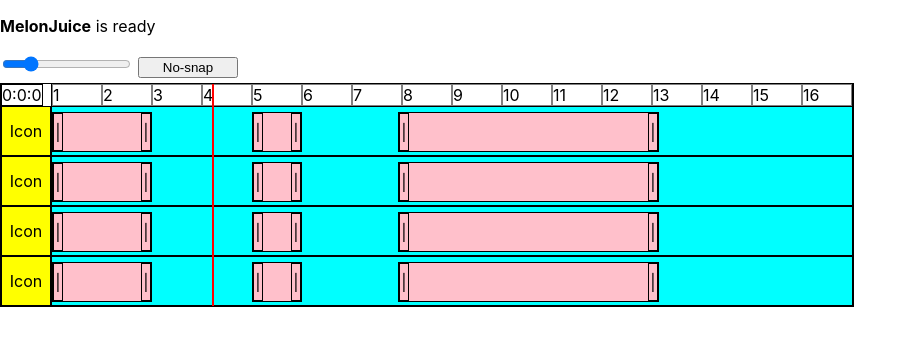
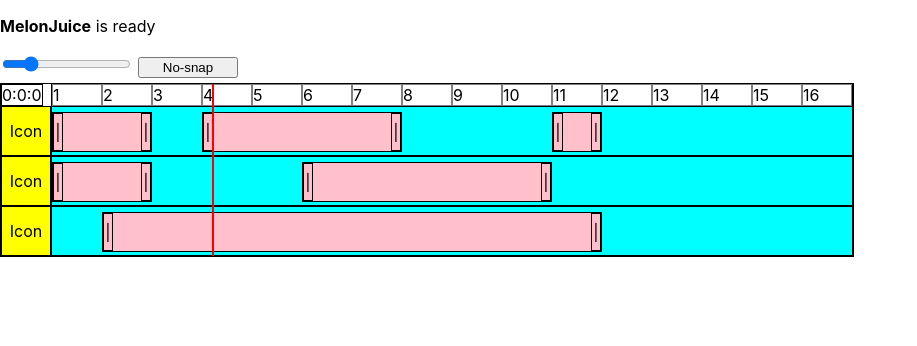
Before and after one commit to purewack/melonJuice-web, a React (Create React App) app: page / in a window 1280 px wide. Shown: the top 346 px of the page, without its empty margins (0-917 px from the left). Built offline with nearby package versions, Linux system fonts and the light colour scheme.

Commit message:
broken set region

```diff
--- a/src/App.js
+++ b/src/App.js
@@ -1,6 +1,10 @@
-import { useRef, useState } from 'react';
+import './App.css';
+// eslint-disable-next-line
+import { useRef, useState, useEffect} from 'react';
+// eslint-disable-next-line
 import { createContext } from 'react';
-import './App.css';
+import newid from 'uniqid';
+import { AudioEngine } from './audio/AudioEngine';
 //import {AudioEngine} from './audio/AudioEngine';
 import AudioField from './components/AudioField';
 import AudioRegion from './components/AudioRegion';
@@ -9,34 +13,42 @@ import ToolField from './components/ToolField';
 import TrackTool from './components/TrackTool';
 
 function App() {
+  // eslint-disable-next-line
   const [begun, setBegun] = useState(false)
+  // eslint-disable-next-line
   const [recording, setRecording] = useState(false)
+  // eslint-disable-next-line
   const [armedIndex,setArmedIndex] = useState(null)
+  // eslint-disable-next-line
   const [transportTimer, setTransportTimer] = useState('0:0:0')
-  const [tracks, setTracks] = useState([1,2,3,2])
+  // eslint-disable-next-line
   const [bar, setBar] = useState(50)
+  // eslint-disable-next-line
   const [snapGrain, setSnapGrain] = useState(null)
+  // eslint-disable-next-line
   const [measures, setMeasures] = useState(16)
-  const [regions, setRegions] = useState([
-    {
-      bufferId: 1,
-      rBufferOffset:0,
-      rStart:0,
-      rDuration:2,
-    },
-    {
-      bufferId: 2,
-      rBufferOffset:0,
-      rStart:4,
-      rDuration:1,
-    },
-    {
-      bufferId: 3,
-      rBufferOffset:0,
-      rStart:6.92,
-      rDuration:5.22,
+  // eslint-disable-next-line
+  const [tracks, setTracks] = useState([])
+
+  useEffect(() => {
+    if(!begun){
+      AudioEngine.addTrack()
+      AudioEngine.addTrack()
+      AudioEngine.addTrack()
+
+      AudioEngine.tracks[0].addRegion(newid(),0,2)
+      AudioEngine.tracks[0].addRegion(newid(),3,4)
+      AudioEngine.tracks[0].addRegion(newid(),10,1)
+
+      AudioEngine.tracks[1].addRegion(newid(),0,2)
+      AudioEngine.tracks[1].addRegion(newid(),5,5)
+
+      AudioEngine.tracks[2].addRegion(newid(),1,10)
+
+      setTracks(AudioEngine.tracks)
+      setBegun(true)
     }
-  ])
+  }, [])
 
   return (
     <>
@@ -97,8 +109,8 @@ function App() {
           {tracks.map((t,i) => {
             return <AudioTrack key={i} bar={bar}>
 
-              {regions && regions.map((r,j) => {
-                  return <AudioRegion key={j} region={r} bar={bar} shouldSnap={snapGrain}/>
+              {t.regions && t.regions.map((r,j) => {
+                  return <AudioRegion key={j} region={r} setRegion={t.setRegion} bar={bar} shouldSnap={snapGrain}/>
               })}
 
             </AudioTrack>
--- a/src/audio/AudioEngine.js
+++ b/src/audio/AudioEngine.js
@@ -204,19 +204,20 @@ export const AudioEngine = {
   },
 
   addTrack(){
-    let t = {
-        player: new this.tonejs.Player(),
+    const t = {
         volume: 1.0,
         enable: 1.0,
-        envelope: new this.tonejs.AmplitudeEnvelope({
-          attack:0,
-          decay:0,
-          sustain:1,
-          release:0,
-        }),
+        // player: new this.tonejs.Player(),
+        // envelope: new this.tonejs.AmplitudeEnvelope({
+        //   attack:0,
+        //   decay:0,
+        //   sustain:1,
+        //   release:0,
+        // }),
         regions: [],
         addRegion(bufferId, start, duration){
             this.regions.push({
+                regionId: newid(),
                 bufferId: bufferId,
                 rBufferOffset:0,
                 rStart:start,
@@ -224,10 +225,21 @@ export const AudioEngine = {
                 rFadeIn: 0.01,
                 rFadeOut: 0.01,
             })
+        },
+        setRegion(region){
+          console.log(this)
+          console.log(region)
+          return
+          this.regions = this.regions.map(r =>{
+            if(r.regionId === region.regionId)
+            return region
+            else
+            return r
+          })
         }
     }
-    t.player.connect(t.envelope)
-    t.envelope.toDestination()
+    // t.player.connect(t.envelope)
+    // t.envelope.toDestination()
     this.tracks.push(t)
   },
 };
--- a/src/components/AudioRegion.js
+++ b/src/components/AudioRegion.js
@@ -5,7 +5,7 @@ const AudioRegion = ({region, setRegion, bar, shouldSnap, mousePos})=>{
   const [bStart, setBStart] = useState()
   const [bDuration, setBDuration] = useState()
   const [bOffset, setBOffset] = useState()
-  const [drag, setDrag] = useState()
+  const handleHitbox = useRef()
   const preClick = useRef()
   const resizeArea = 10;
 
@@ -26,14 +26,14 @@ const AudioRegion = ({region, setRegion, bar, shouldSnap, mousePos})=>{
 
   useEffect(()=>{
     if(!mousePos) mouseUp(null);
-    if(!drag || !mousePos) return
+    if(!handleHitbox.current || !mousePos) return
 
     let pe = preClick.current
     let delta = snapCalc(mousePos - pe.cx)
     let ne = snapCalc(mousePos - 50)
 
 
-    switch (drag) {
+    switch (handleHitbox.current) {
       case 'EndHandle':
         setBDuration(ne - pe.left)
         break;
@@ -56,24 +56,31 @@ const AudioRegion = ({region, setRegion, bar, shouldSnap, mousePos})=>{
   const mouseDown = (e)=>{
     e.preventDefault()
     preClick.current = {cx:e.pageX, left: bStart, width: bDuration, right:bStart+bDuration, o:bOffset}
-    setDrag(e.target.className)
+    handleHitbox.current = e.target.className
   }
   const mouseUp = (e)=>{
     if(e)
     e.preventDefault()
-    if(!drag) return
-    setDrag(null)
-    let s = 1 + bStart/bar;
-    let d = 1 + bDuration/bar;
-    let o = bOffset/bar;
-    console.log({s,d,o})
-    //setRegion()
+    if(!handleHitbox.current) return
+
+    handleHitbox.current = null
+    if(e.pageX === preClick.current.cx) return
+
+    const s = bStart/bar;
+    const d = bDuration/bar;
+    const o = bOffset/bar;
+
+    const newRegion = {...region, rStart:s, rDuration:d, rBufferOffset:o}
+    // console.log({s,d,o})
+    // console.log(region)
+    // console.log(newRegion)
+    setRegion(newRegion)
   }
 
   const pointerEvents = {width:resizeArea}
 
   return(<div
-    className={drag ? 'AudioRegion AudioRegionDrag' : 'AudioRegion'}
+    className={handleHitbox.current ? 'AudioRegion AudioRegionDrag' : 'AudioRegion'}
     style={{width: bDuration, left: bStart}}
     onMouseDown={mouseDown}
     onMouseUp={mouseUp}
--- a/src/components/AudioTrack.js
+++ b/src/components/AudioTrack.js
@@ -1,7 +1,5 @@
 import {cloneElement, useState} from 'react'
 import './components.css';
-import AudioRegion from './AudioRegion';
-
 
 const AudioTrack = ({id, armedId, onArm, onSolo, onMute, children})=>{
 
--- a/src/components/TimelineBar.js
+++ b/src/components/TimelineBar.js
@@ -1,4 +1,3 @@
-import {useState,useEffect} from 'react'
 
 const TimelineBar = ({bar, number}) => {
     return(<div
```
